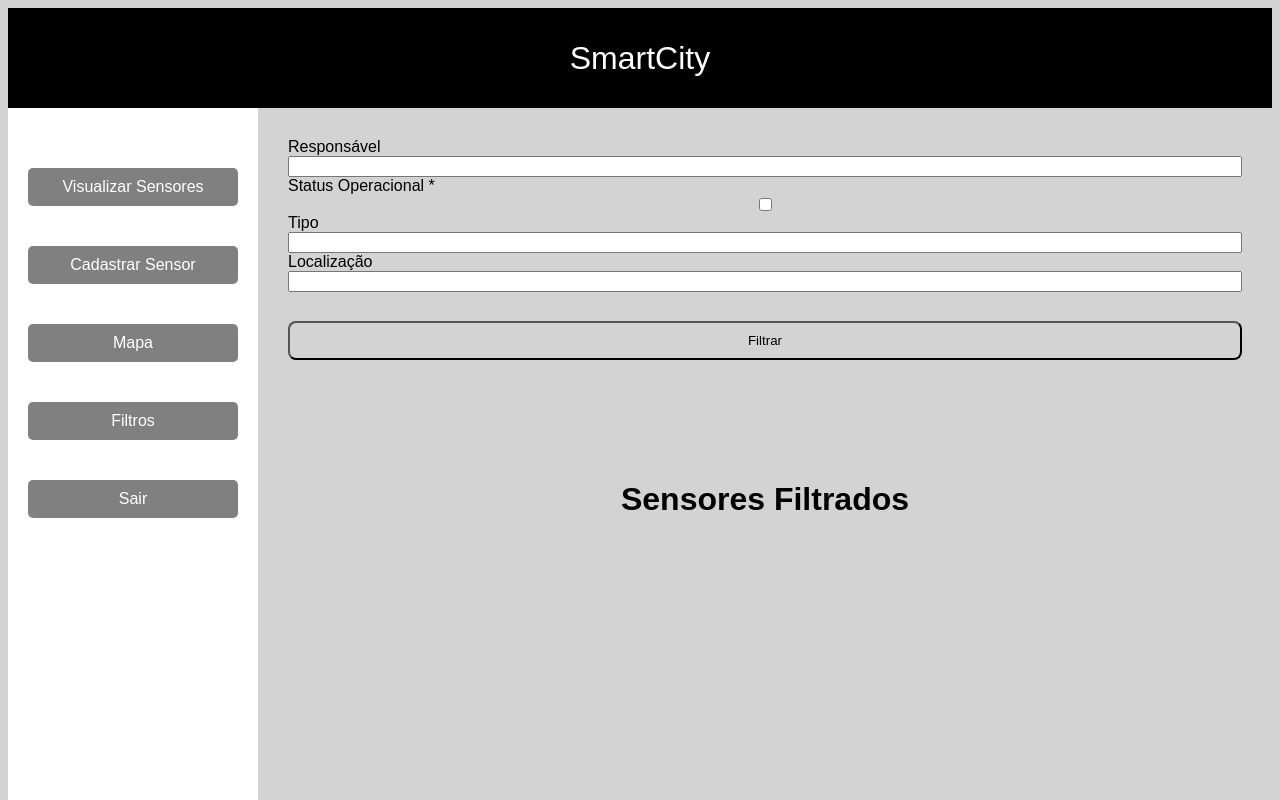
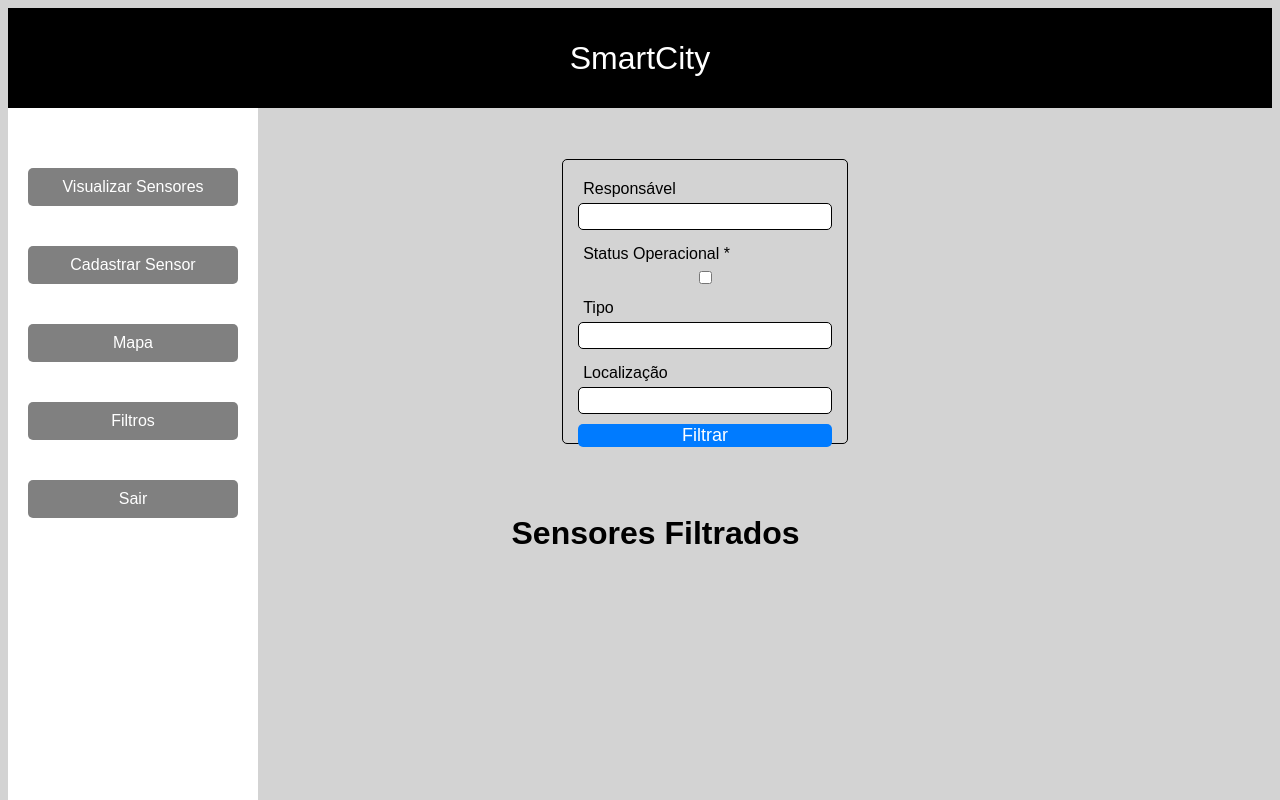
Before and after one commit to murilopbc/smart-city-react, a React (Vite) app: page /home/filtro in a window 1280 px wide. Shown: the top 800 px of the page. Built offline with nearby package versions, Linux system fonts and the light colour scheme.

Commit message:
web finalizado

```diff
--- a/src/paginas/CadastroUsuario.jsx
+++ b/src/paginas/CadastroUsuario.jsx
@@ -11,7 +11,7 @@ const schemaCadastro = z.object({
         .min(3, "O mínimo é de 3 caracteres")
         .max(10, "O máximo são 10 caracteres"),
     senha: z.string()
-        .min(4, "Informe 4 caracteres")
+        .min(3, "Informe 3 caracteres")
         .max(6, "O máximo são 6 caracteres"),
 });
 
--- a/src/paginas/CadastroUsuario.module.css
+++ b/src/paginas/CadastroUsuario.module.css
@@ -1,10 +1,13 @@
+/* Estilos base */
 body {
     background-color: #d3d3d3;
+
 }
+
 .conteiner {
     border: 1px solid #ccc;
     max-width: 300px;
-    margin: 300px 750px;
+    margin: 300px auto;
     padding: 20px;
     background-color: #fff;
     border-radius: 10px;
@@ -44,7 +47,6 @@ body {
 .link {
     color: #007bff;
     cursor: pointer;
-
 }
 
 .link:hover {
@@ -62,3 +64,16 @@ body {
     margin-bottom: 1rem;
     color: red;
 }
+
+
+@media screen and (max-width: 768px) {
+    .conteiner {
+        max-width: 90%;
+    }
+}
+
+@media screen and (max-width: 480px) {
+    .conteiner {
+        margin: 50px auto;
+    }
+}
--- a/src/paginas/Filtro.module.css
+++ b/src/paginas/Filtro.module.css
@@ -1,31 +1,52 @@
 .conteiner {
-    display: flex;
-    height: auto;
-    padding:40px;
-    background-color: var(--cinza-claro);
-    flex-direction: column;
-    border-radius: 10px;
-    margin-top: 30px;
-
+    width: 50% ;
+    margin: 0 auto;
+    height: 50vh;
+    padding: 20px;
 }
 
 h1 {
-    color: var(--roxo-claro);
-    align-self: center;
-    color:var(--roxo-claro);
+    margin: auto;
+}
+
+.formulario {
+    display: flex;
+    flex-direction: column;
+    width: 25%;
+    height: 30%;
+    margin: 5% 30%;
+    border: 1px solid black;
+    border-radius: 5px;
+    padding: 15px;
+}
+
+
+.mensagem {
+    color: red;
+    margin-top: 5px;
+    font-size: 14px;
 }
 
 .botao {
-    background-color: var(--roxo-escuro);
-    color: var(--cinza-claro);
-    padding: 10px;
-    border-radius: 8px;
-    margin-top: 3%;
+    background-color: #007bff;
+    color: #fff;
+    border: none;
+    border-radius: 5px;
+    font-size: 18px;
+    cursor: pointer;
 }
-.formulario {
-    display: flex;
-    flex-direction: column;
-    background-color: var(--cinza-claro);
-    padding: 30px;
-    border-radius: 10px;
+
+.botao:hover {
+    background-color: #0056b3;
 }
+
+label {
+    padding: 5px;
+}
+
+input {
+    padding: 5px;
+    margin-bottom: 10px;
+    border: 1px solid black;
+    border-radius: 5px;
+}
--- a/src/paginas/Login.jsx
+++ b/src/paginas/Login.jsx
@@ -11,7 +11,7 @@ const schemaLogin = z.object({
         .min(3, "O mínimo é de 3 caracteres")
         .max(10, "O máximo são 10 caracteres"),
     senha: z.string()
-        .min(4, "Informe 4 caracteres")
+        .min(3, "Informe 3 caracteres")
         .max(6, "O máximo são 6 caracteres"),
 });
 
--- a/src/paginas/Sensor.jsx
+++ b/src/paginas/Sensor.jsx
@@ -65,7 +65,7 @@ export function Sensor() {
                             <td>{sensor.responsavel}</td>
                             <td>{sensor.latitude}</td>
                             <td>{sensor.longitude}</td>
-                            <td><Link to={`alterar-sensor/${sensor.id}`}>Alterar</Link></td>
+                            <td><Link className={estilos.botao} to={`alterar-sensor/${sensor.id}`}>Alterar</Link></td>
                         </tr>
                     ))}
                 </tbody>
--- a/src/paginas/Sensor.module.css
+++ b/src/paginas/Sensor.module.css
@@ -22,3 +22,8 @@ table, th, td {
 th, td {
     padding: 10px;
 }
+
+.botao {
+    text-decoration: none;
+    color: blue;
+}
```
